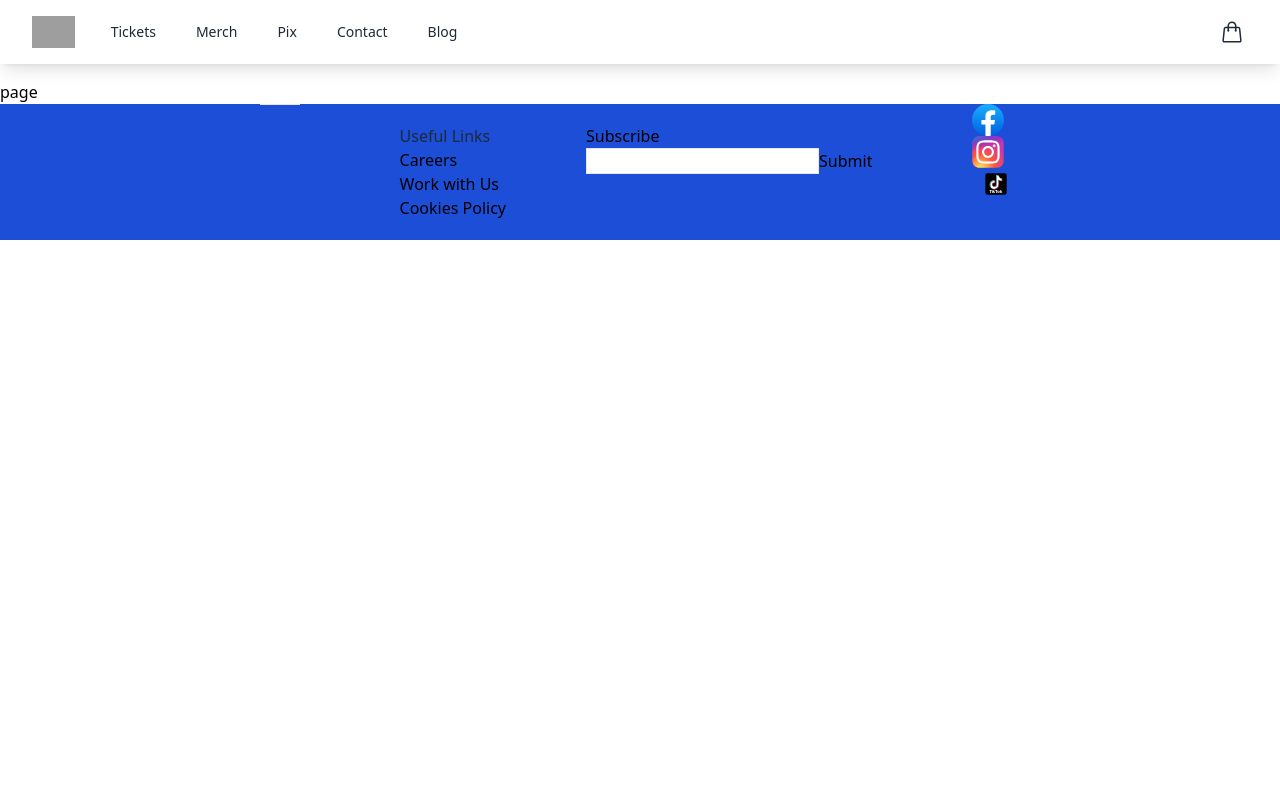
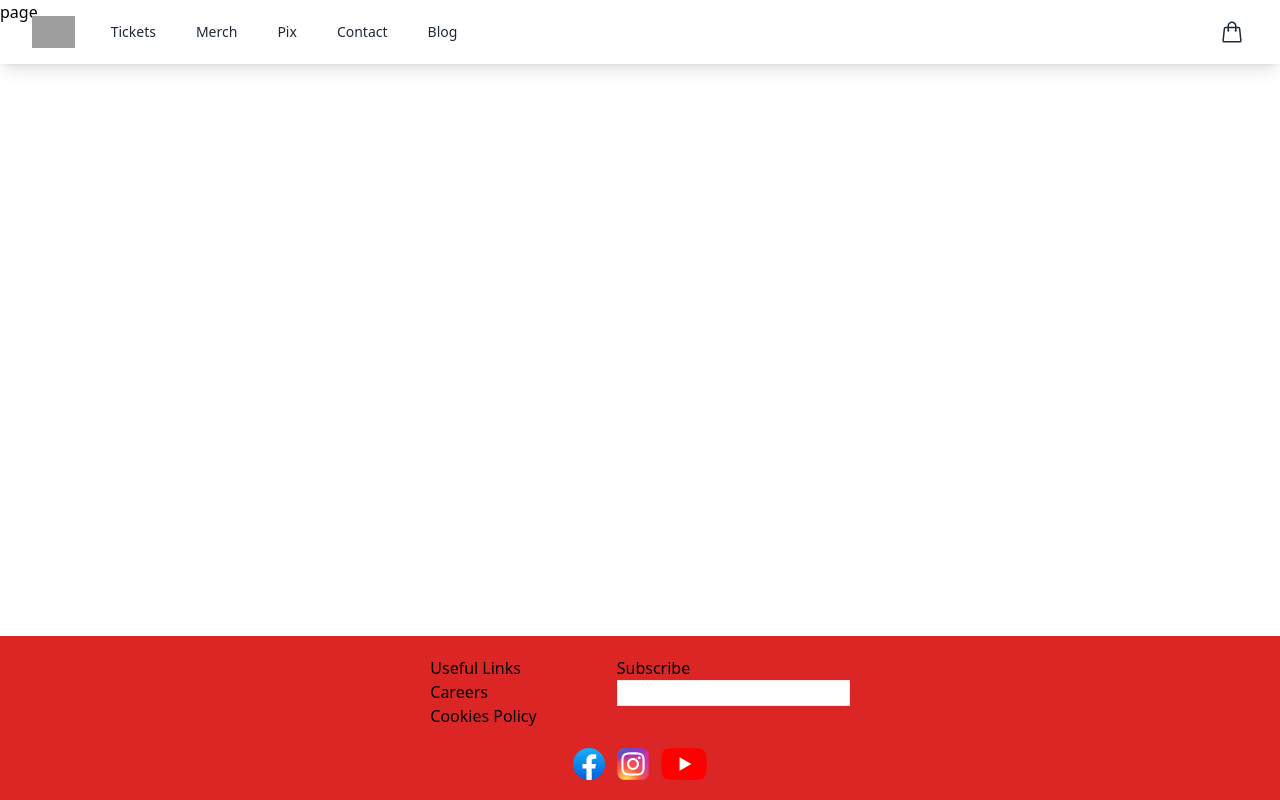
Before and after one commit to chloecourt/bh, a Next.js app in the folder frontend/: page /contact in a window 1280 px wide. Built offline with nearby package versions, Linux system fonts and the light colour scheme; grey boxes are pictures that could not be loaded.

Commit message:
added styling and fixed config to accept localhost

```diff
--- a/frontend/app/layout.tsx
+++ b/frontend/app/layout.tsx
@@ -11,7 +11,7 @@ export default function RootLayout({
       <head />
       <body>
         <Navbar />
-        <main className="mt-20"> {children}</main>
+        <main className="bottom-5"> {children}</main>
         <Footer />
       </body>
     </html>
--- a/frontend/app/page.tsx
+++ b/frontend/app/page.tsx
@@ -1,4 +1,5 @@
 import { fetchAPI, getStrapiURL } from "../lib/api";
+import Image from "next/image";
 
 const Page = async () => {
   const { title, description, imageUrl } = await fetchAPI("landing-page");
@@ -6,12 +7,14 @@ const Page = async () => {
   // TODO: need to make sure every image has an alt description inputted by strapi user
 
   return (
-    <div>
-      <span>
+    <div className="flex flex-col justify-center">
+      <span className="self-center">
         <h1>{title}</h1>
         {description && <h4>{description}</h4>}
       </span>
-      <img className="" src={imageUrl} alt="arizona" />
+      <div className="self-center">
+        <Image priority width={500} height={850} src={imageUrl} alt="arizona" />
+      </div>
     </div>
   );
 };
--- a/frontend/components/Footer.tsx
+++ b/frontend/components/Footer.tsx
@@ -3,36 +3,37 @@
 import Image from "next/image";
 import fbIcon from "../public/images/fbIcon.svg";
 import instaIcon from "../public/images/instaIcon.svg";
-import tikTokIcon from "../public/images/tikTokIcon.svg";
+import youtubeIcon from "../public/images/youtubeIcon.svg";
+
+const onSubmit = (e: any) => {
+  // something
+  return;
+};
 
 export const Footer = () => {
   return (
-    <footer className="flex justify-center gap-20 w-full bg-blue-700">
-      <div>
-        <span></span>
-        <hr className="w-10"></hr>
-      </div>
+    <footer className="flex flex-col justify-center w-full fixed bottom-0 bg-red-600">
+      <div className="flex justify-center">
         <div className="flex justify-center gap-20 p-5">
-        <div className="w-">
-          <h5 className="bold text-gray-800">Useful Links</h5>
+          <div className="">
+            <h5 className="bold">Useful Links</h5>
             <ul>
               <li>Careers</li>
-            <li>Work with Us</li>
               <li>Cookies Policy</li>
             </ul>
           </div>
           <div className="flex flex-col">
-          <h2>Subscribe</h2>
-          <form>
+            <h2 className="bold">Subscribe</h2>
+            <form onSubmit={(e) => onSubmit(e)}>
               <input className="border" type="input"></input>
-            <input type="submit"></input>
             </form>
           </div>
         </div>
-      <div>
+      </div>
+      <div className="flex flex-row h-8 w-full justify-center gap-3 mb-5">
         <Image src={fbIcon} height={32} width={32} alt="facebook-icon" />
         <Image src={instaIcon} alt="instagram-icon" height={32} width={32} />
-        <Image src={tikTokIcon} alt="tiktok-icon" height={32} />
+        <Image src={youtubeIcon} alt="youtube-icon" height={32} />
       </div>
     </footer>
   );
--- a/frontend/components/Navbar.tsx
+++ b/frontend/components/Navbar.tsx
@@ -16,7 +16,10 @@ function classNames(...classes: string[]) {
 
 export function Navbar() {
   return (
-    <Disclosure as="nav" className="bg-white-800 shadow-lg top-0 w-full fixed">
+    <Disclosure
+      as="nav"
+      className="bg-white-800 shadow-lg top-0 w-full fixed z-50 block"
+    >
       {({ open }) => (
         <>
           <div className="mx-auto max-w-7xl px-2 sm:px-6 lg:px-8">
--- a/frontend/next.config.js
+++ b/frontend/next.config.js
@@ -3,6 +3,16 @@ const nextConfig = {
   reactStrictMode: true,
   swcMinify: true,
   experimental: { appDir: true },
+  images: {
+    remotePatterns: [
+      {
+        protocol: "http",
+        hostname: "localhost",
+        port: "1337",
+        pathname: "/**",
+      },
+    ],
+  },
 };
 
 module.exports = nextConfig;
```
Also changed, not shown: frontend/public/images/youtubeIcon.svg (added). Lines whose indentation alone changed are shown as unchanged.
